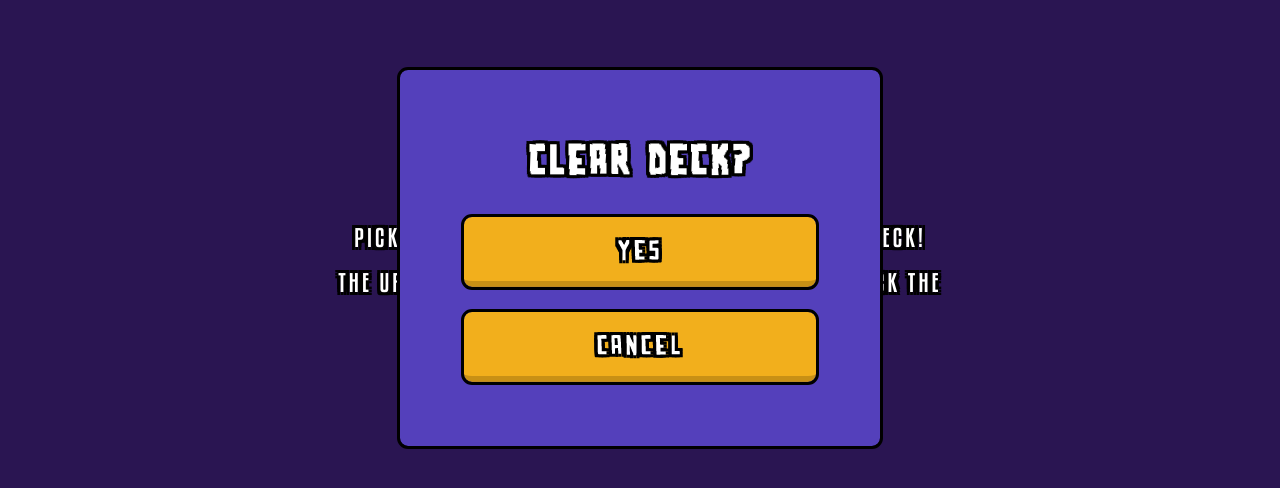
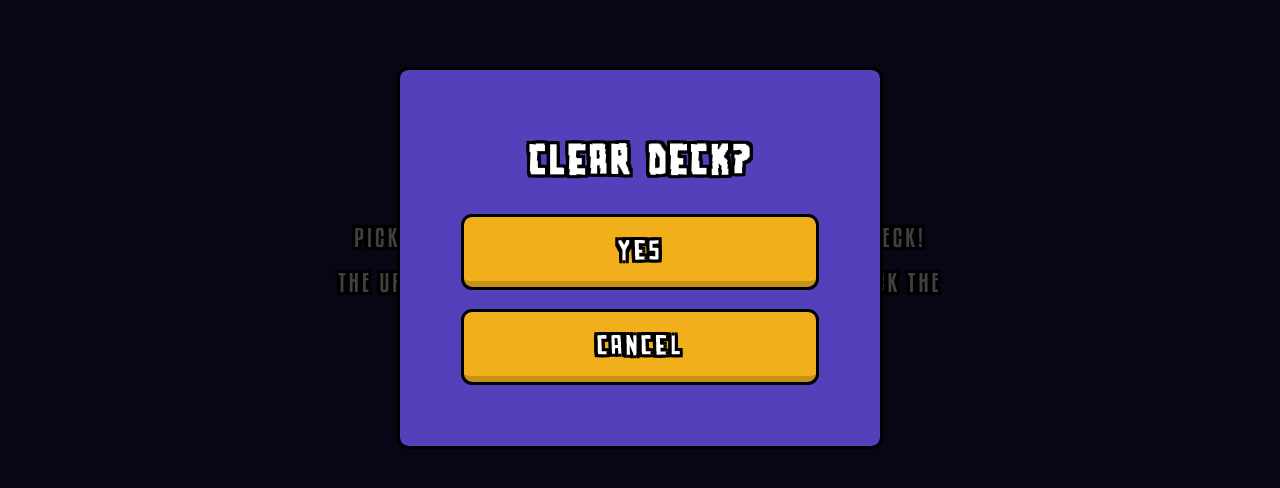
Before and after one commit to CoolDotty/fvf-decks, a React (Create React App) app: page / in a window 1280 px wide. Both pictures are taken after a click on the button "RESET". Shown: the part 142-630 px from the top of the page. Built offline with nearby package versions, Linux system fonts and the light colour scheme.

Commit message:
hack a quick backdrop into the modal

```diff
--- a/src/Modal/index.jsx
+++ b/src/Modal/index.jsx
@@ -4,11 +4,18 @@ import Button from '../Button';
 
 function Modal({ isOpen, onCancel, onConfirm }) {
   return (
-    <div className={`modal ${isOpen ? 'open' : ''}`}>
-      <h2>Clear Deck?</h2>
-      <Button onClick={onConfirm} label="Yes" />
-      <Button onClick={onCancel} label="CANCEL" />
-    </div>
+    <>
+      <div className={`modal ${isOpen ? 'open' : ''}`}>
+        <h2>Clear Deck?</h2>
+        <Button onClick={onConfirm} label="Yes" />
+        <Button onClick={onCancel} label="CANCEL" />
+      </div>
+      <div
+        className={`modalBackdrop ${isOpen ? 'open' : ''}`}
+        onClick={onCancel}
+        aria-hidden
+      />
+    </>
   );
 }
 
--- a/src/Modal/styles.css
+++ b/src/Modal/styles.css
@@ -33,6 +33,24 @@
     visibility linear 0s 0s;
 }
 
+.modalBackdrop {
+  position: fixed;
+  inset: 0;
+  z-index: 999;
+  background-color: black;
+  pointer-events: none;
+  opacity: 0.0;
+  visibility: hidden;
+  transition: opacity ease 0.33s, visibility linear 0.0s 0.33s;
+}
+
+.modalBackdrop.open {
+  opacity: 0.75;
+  visibility: visible;
+  pointer-events: auto;
+  transition: opacity ease 0.33s, visibility linear 0s 0s;
+}
+
 .modal h2, .modal p {
   margin: 0;
   margin-bottom: 0.5rem;
```
